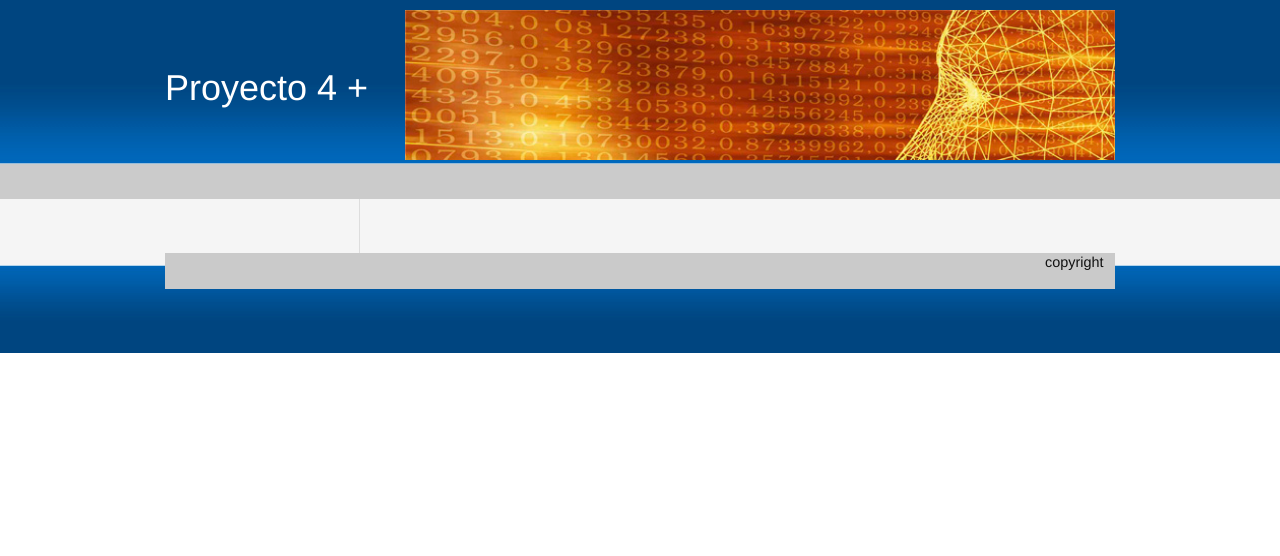
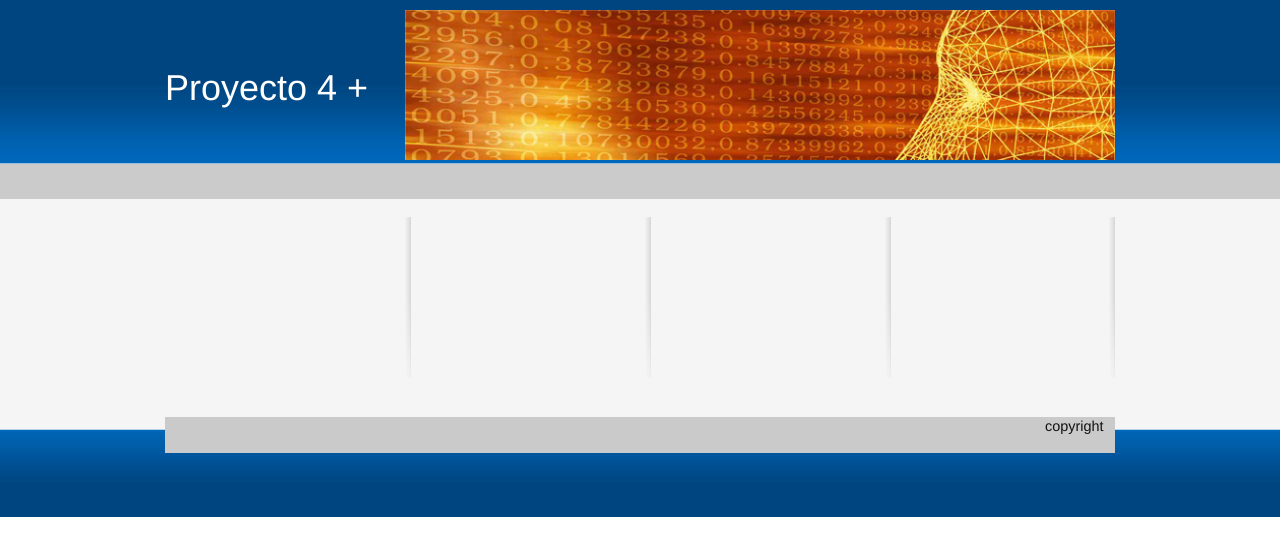
Before and after one commit to davidnegreira/proyecto4plus, a PHP site: template application/views/home/show.php in a window 1280 px wide. Shown: the top 556 px of the page. Run offline with PHP 8.4, Linux system fonts and the light colour scheme; the template is opened without the code that fills it, so the values that code supplies are empty.

Commit message:
Añadida columna derecha Donde estamos

```diff
--- a/application/views/home/show.php
+++ b/application/views/home/show.php
@@ -1,13 +1,14 @@
-<div class="span-5 border" id="menu">
+<div class="span-6" id="menu">
 	<div class="contenido-izq">
 	<?php if (isset($page["contenido-izq"]) ){
 		echo $page["contenido-izq"]["title"];
 		echo $page["contenido-izq"]["value"];
+
 	}?>
 	</div>
 </div>
 
-<div class="span-19 last">
+<div class="span-18 last">
 	<p>
 	<?php if (isset($page["principal"]) ){
 		echo $page["principal"]["title"];
@@ -15,24 +16,34 @@
 	}?>
 	</p>
 
-	<div class="span-6 colborder">
-		<?php if (isset($page["col1"]) ){
-			echo $page["col1"]["title"];
-			echo $page["col1"]["value"];
-		}?>
+
+
+	<div class="span-6">
+		<div class="borde-sombra">
+			<?php if (isset($page["col1"]) ){
+				echo $page["col1"]["title"];
+				echo $page["col1"]["value"];
+			}?>
+		</div>
 	</div>
 
-	<div class="span-6 colborder">
+	<div class="span-6">
+		<div class="borde-sombra">
 		<?php if (isset($page["col2"]) ){
 			echo $page["col2"]["title"];
 			echo $page["col2"]["value"];
 		}?>
+		</div>
 	</div>
 
-	<div class="span-5 last">
+	<div class="span-6 borde-sombra-der last">
+		<div class="borde-sombra" style="padding-right:10px">
 		<?php if (isset($page["col3"]) ){
 			echo $page["col3"]["title"];
 			echo $page["col3"]["value"];
 		}?>
+		</div>
 	</div>
+
+
 </div>
--- a/public/styles/layout.css
+++ b/public/styles/layout.css
@@ -66,4 +66,22 @@ body
 	margin-right: -1px;
 }
 
-.contenido-izq {padding:1.5em;margin-bottom:1.5em}
+.borde-sombra{
+	background-image:url(/assets/sombra.png);
+	background-position: left top;
+	background-repeat:no-repeat;
+	padding-left:20px;
+	min-height:200px;
+}
+
+.borde-sombra-der{
+	background-image:url(/assets/sombra.png);
+	background-position: right top;
+	background-repeat:no-repeat;
+	min-height:200px;
+}
+
+.contenido-izq {
+	padding-top:30px;
+	padding-left: 20px;
+}
```
Also changed, not shown: public/assets/mundo.png (added), public/assets/mundo2.png (added), public/assets/mundo3.png (added), public/assets/sombra.png (added).
